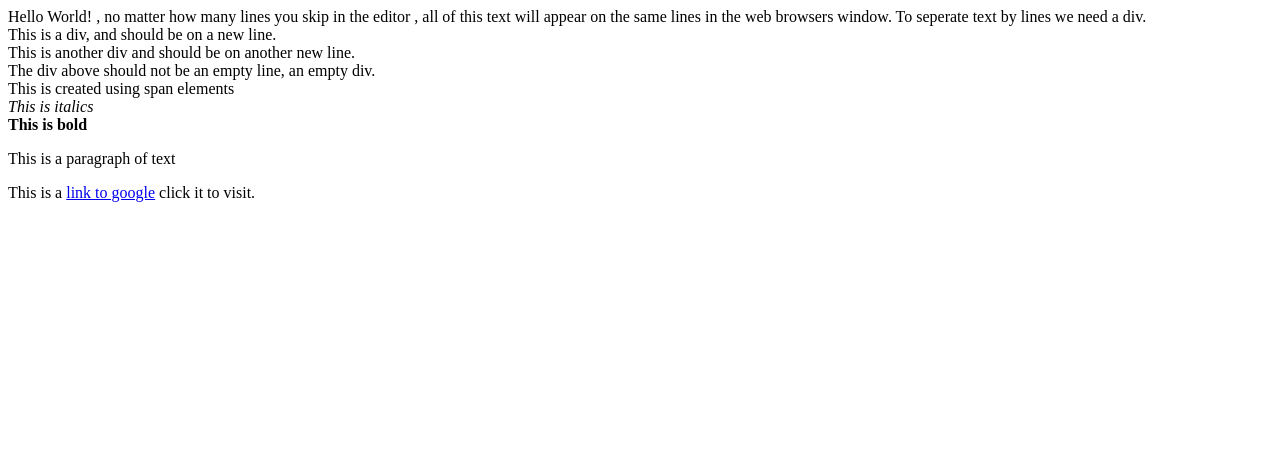
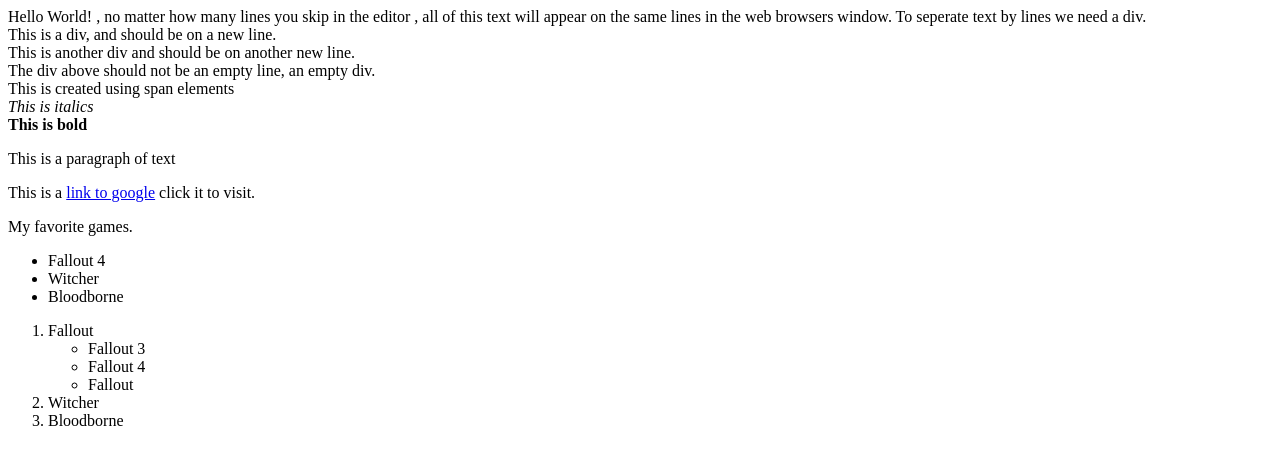
Before and after one commit to Fibonacci1664/my_first_web, a plain HTML site: page index.html in a window 1280 px wide. Drawn offline with Linux system fonts and the light colour scheme.

Commit message:
Learned about list (ordered and unordered) and about creating sub lists.

```diff
--- a/index.html
+++ b/index.html
@@ -42,6 +42,29 @@
         <div>
           <p>This is a paragraph of text</p> <!-- paragraphs create an empty line above and below the text -->
           <p>This is a <a href="http://google.com">link to google</a> click it to visit.</p>  <!-- You need to have text AFTER the link string for it to work. -->
+
+          <div>
+            My favorite games.
+          </div>
+
+          </div>
+          <ul>    <!-- This is an UNORDERED LIST (Bullet Points) -->
+            <li>Fallout 4</li>
+            <li>Witcher</li>
+            <li>Bloodborne</li>
+          </ul>
+
+          <ol>    <!-- This is an ORDERED LIST (Numbers) -->
+            <li>Fallout</li>
+              <ul>
+                <li>Fallout 3</li>
+                <li>Fallout 4</li>
+                <li>Fallout</li>
+              </ul>
+            <li>Witcher</li>
+            <li>Bloodborne</li>
+          </ol>
+
         </div>
       </div>
     </div>
```
